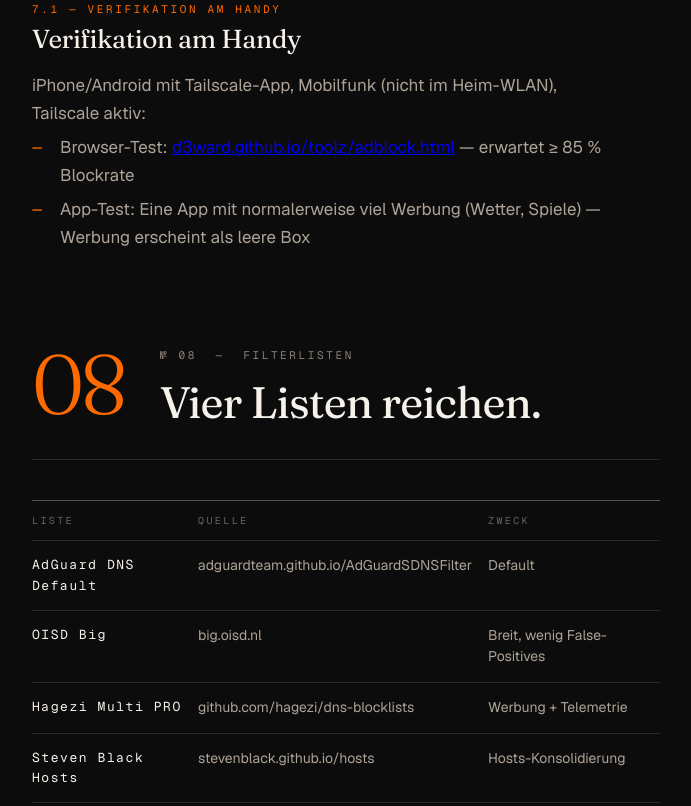
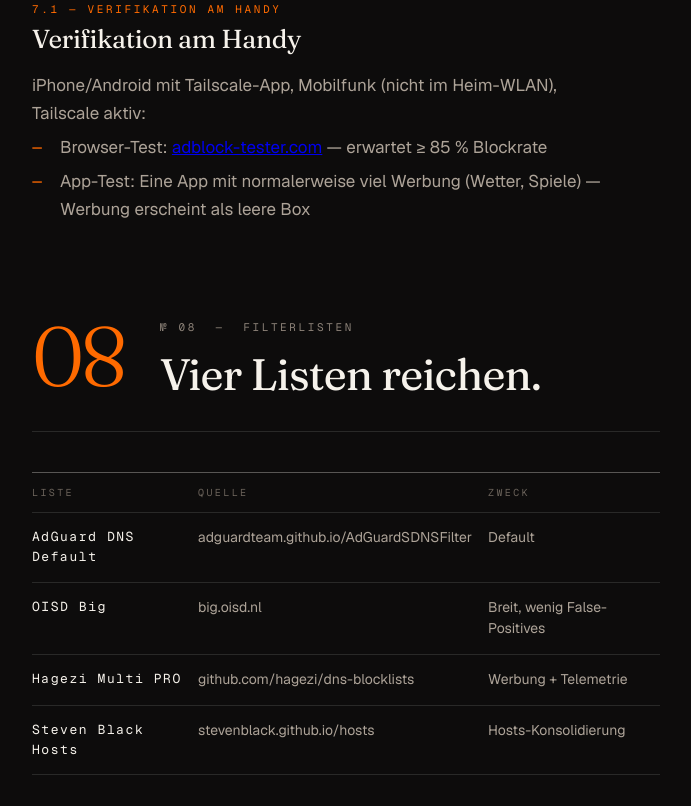
Before and after one commit to arn0ld87/homelab, a plain HTML site: page specs/2026-05-20-tailnet-adblock-design.html in a window 1280 px wide. Shown: the part 7934-8740 px from the top of the page, without its empty margins (304-995 px from the left). Drawn offline with Linux system fonts and the light colour scheme.

Commit message:
feat: phase 5 done — tailscale magicdns, all 5 phases complete (score 78/100)
- Journal step 10: Tailscale MagicDNS + Stolperstein 10 (d3ward archiviert)
- Adblock-spec v0.1.2: dead d3ward-Link durch adblock-tester.com ersetzt
- Schluss-Status im Journal: alle 5 Phasen ✅

```diff
--- a/specs/2026-05-20-tailnet-adblock-design.html
+++ b/specs/2026-05-20-tailnet-adblock-design.html
@@ -414,7 +414,7 @@
         <h3 data-num="7.1 — Verifikation am Handy">Verifikation am Handy</h3>
         <p>iPhone/Android mit Tailscale-App, Mobilfunk (nicht im Heim-WLAN), Tailscale aktiv:</p>
         <ul>
-          <li>Browser-Test: <a href="https://d3ward.github.io/toolz/adblock.html">d3ward.github.io/toolz/adblock.html</a> — erwartet ≥ 85 % Blockrate</li>
+          <li>Browser-Test: <a href="https://adblock-tester.com/">adblock-tester.com</a> — erwartet ≥ 85 % Blockrate</li>
           <li>App-Test: Eine App mit normalerweise viel Werbung (Wetter, Spiele) — Werbung erscheint als leere Box</li>
         </ul>
       </div>
@@ -554,7 +554,7 @@
 <span class="tok-c"># erwartet: 0.0.0.0</span></pre>
         </div>
 
-        <p>Browser-Test im Inkognito-Mode auf <a href="https://d3ward.github.io/toolz/adblock.html">d3ward.github.io/toolz/adblock.html</a>. Erwartet: ≥ 85 % Blockrate.</p>
+        <p>Browser-Test im Inkognito-Mode auf <a href="https://adblock-tester.com/">adblock-tester.com</a>. Erwartet: ≥ 85 % Blockrate.</p>
       </div>
     </section>
 
```
Also changed, not shown: 2 other files.
